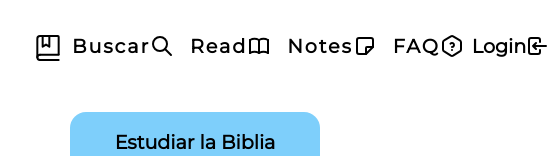
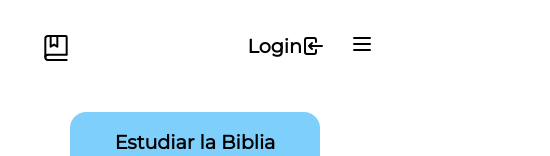
Before and after one commit to Atticus64/BibleApp, a SvelteKit app: page / in a window 390 px wide. Shown: the top 156 px of the page, 550 px wide, since content can reach past the window. Built offline with nearby package versions, Linux system fonts and the light colour scheme.

Commit message:
feat: better mobile layout and icons

```diff
--- a/src/routes/Header.svelte
+++ b/src/routes/Header.svelte
@@ -1,6 +1,11 @@
 <script>
 	import { page } from '$app/stores';
-	import github from '$lib/images/github.svg';
+	import { fade } from 'svelte/transition';
+
+	let mobileMenu = false;
+	function handleClick() {
+		mobileMenu = !mobileMenu;
+	}
 </script>
 
 <header>
@@ -40,11 +45,52 @@
 			></a
 		>
 	</div>
-	<nav class="">
+
+	<button class="btn-mobile" on:click={handleClick}>
+		<svg
+			xmlns="http://www.w3.org/2000/svg"
+			class="icon icon-tabler icon-tabler-menu-2"
+			width="24"
+			height="24"
+			viewBox="0 0 24 24"
+			stroke-width="2"
+			stroke="currentColor"
+			fill="none"
+			stroke-linecap="round"
+			stroke-linejoin="round"
+		>
+			<path stroke="none" d="M0 0h24v24H0z" fill="none" />
+			<path d="M4 6l16 0" />
+			<path d="M4 12l16 0" />
+			<path d="M4 18l16 0" />
+		</svg>
+	</button>
+
+	<a href="/login" class="login-a"
+		>Login <svg
+			xmlns="http://www.w3.org/2000/svg"
+			class="icon icon-tabler icon-tabler-login"
+			width="24"
+			height="24"
+			viewBox="0 0 24 24"
+			stroke-width="2"
+			stroke="currentColor"
+			fill="none"
+			stroke-linecap="round"
+			stroke-linejoin="round"
+		>
+			<path stroke="none" d="M0 0h24v24H0z" fill="none" />
+			<path d="M14 8v-2a2 2 0 0 0 -2 -2h-7a2 2 0 0 0 -2 2v12a2 2 0 0 0 2 2h7a2 2 0 0 0 2 -2v-2" />
+			<path d="M20 12h-13l3 -3m0 6l-3 -3" />
+		</svg></a
+	>
+
+	<div class={`flex flex-row nav-menu`}>
+		<nav>
 			<ul>
 				<li aria-current={$page.url.pathname === '/search' ? 'page' : undefined}>
 					<a href="/search"
-					>Buscar<svg
+						>Buscar <svg
 							xmlns="http://www.w3.org/2000/svg"
 							class="icon icon-tabler icon-tabler-search"
 							width="24"
@@ -107,8 +153,7 @@
 				</li>
 				<li aria-current={$page.url.pathname === '/about' ? 'page' : undefined}>
 					<a href="/about"
-					>FAQ
-					<svg
+						>FAQ <svg
 							width={'24px'}
 							height={'24px'}
 							viewBox="0 0 24 24"
@@ -154,7 +199,98 @@
 				>
 			</li>
 		</div>
+	</div>
 </header>
+
+{#if mobileMenu}
+	<nav transition:fade={{ duration: 400 }} class="flex mobile-layout">
+		<li class="link" aria-current={$page.url.pathname === '/search' ? 'page' : undefined}>
+			<a href="/search"
+				>Buscar<svg
+					xmlns="http://www.w3.org/2000/svg"
+					class="icon icon-tabler icon-tabler-search"
+					width="24"
+					height="24"
+					viewBox="0 0 24 24"
+					stroke-width="2"
+					stroke="currentColor"
+					fill="none"
+					stroke-linecap="round"
+					stroke-linejoin="round"
+				>
+					<path stroke="none" d="M0 0h24v24H0z" fill="none" />
+					<path d="M10 10m-7 0a7 7 0 1 0 14 0a7 7 0 1 0 -14 0" />
+					<path d="M21 21l-6 -6" />
+				</svg></a
+			>
+		</li>
+		<li class="link" aria-current={$page.url.pathname.includes('/chapter') ? 'page' : undefined}>
+			<a href="/chapter/rv1960/genesis/1"
+				>Read <svg
+					width="24px"
+					height="24px"
+					xmlns="http://www.w3.org/2000/svg"
+					viewBox="0 0 24 24"
+					stroke-width="2"
+					stroke="currentColor"
+					fill="none"
+					stroke-linecap="round"
+					stroke-linejoin="round"
+				>
+					<path stroke="none" d="M0 0h24v24H0z" fill="none" />
+					<path d="M3 19a9 9 0 0 1 9 0a9 9 0 0 1 9 0" />
+					<path d="M3 6a9 9 0 0 1 9 0a9 9 0 0 1 9 0" />
+					<path d="M3 6l0 13" />
+					<path d="M12 6l0 13" />
+					<path d="M21 6l0 13" />
+				</svg></a
+			>
+		</li>
+		<li class="link" aria-current={$page.url.pathname === '/notes' ? 'page' : undefined}>
+			<a href="/notes"
+				>Notes <svg
+					xmlns="http://www.w3.org/2000/svg"
+					width="24"
+					height="24"
+					viewBox="0 0 24 24"
+					stroke-width="2"
+					stroke="currentColor"
+					fill="none"
+					stroke-linecap="round"
+					stroke-linejoin="round"
+				>
+					<path stroke="none" d="M0 0h24v24H0z" fill="none" />
+					<path d="M13 20l7 -7" />
+					<path
+						d="M13 20v-6a1 1 0 0 1 1 -1h6v-7a2 2 0 0 0 -2 -2h-12a2 2 0 0 0 -2 2v12a2 2 0 0 0 2 2h7"
+					/>
+				</svg></a
+			>
+		</li>
+		<li class="link" aria-current={$page.url.pathname === '/about' ? 'page' : undefined}>
+			<a href="/about"
+				>FAQ
+				<svg
+					width={'24px'}
+					height={'24px'}
+					viewBox="0 0 24 24"
+					stroke-width="2"
+					stroke="currentColor"
+					fill="none"
+					stroke-linecap="round"
+					stroke-linejoin="round"
+				>
+					<path stroke="none" d="M0 0h24v24H0z" fill="none" />
+					<path
+						d="M19.875 6.27c.7 .398 1.13 1.143 1.125 1.948v7.284c0 .809 -.443 1.555 -1.158 1.948l-6.75 4.27a2.269 2.269 0 0 1 -2.184 0l-6.75 -4.27a2.225 2.225 0 0 1 -1.158 -1.948v-7.285c0 -.809 .443 -1.554 1.158 -1.947l6.75 -3.98a2.33 2.33 0 0 1 2.25 0l6.75 3.98h-.033z"
+					/>
+					<path d="M12 16v.01" />
+					<path d="M12 13a2 2 0 0 0 .914 -3.782a1.98 1.98 0 0 0 -2.414 .483" />
+				</svg>
+			</a>
+		</li>
+	</nav>
+{/if}
 
 <style>
 	header {
@@ -173,8 +309,14 @@
 
 	.corner a {
 		display: flex;
+		flex-direction: row;
 		align-items: center;
+		align-content: center;
 		justify-content: center;
+	}
+
+	.login-a {
+		display: none;
 	}
 
 	li {
@@ -221,7 +363,63 @@
 		color: #175d93;
 	}
 
+	.btn-mobile {
+		display: none;
+	}
+
 	nav a:hover {
 		color: #175d93;
 	}
+
+	@media (max-width: 620px) {
+		.nav-menu {
+			display: none;
+		}
+
+		.corner {
+			position: fixed;
+			left: 0;
+			padding-left: 1rem;
+			display: block;
+		}
+
+		.btn-mobile {
+			position: fixed;
+			right: 0;
+			padding-right: 1rem;
+			display: block;
+		}
+
+		.login-a {
+			position: fixed;
+			display: flex;
+			align-items: center;
+			right: 0;
+			margin-right: 4rem;
+		}
+
+		.mobile-layout {
+			display: grid;
+			margin: 0;
+			width: 100%;
+			padding: 0;
+			animation-delay: 2ms;
+			transition: all 0.4s;
+			font-size: x-large;
+		}
+
+		.link {
+			display: grid;
+			place-content: center;
+			width: 100vw;
+			margin: 0.3rem;
+			font-size: larger;
+		}
+
+		header {
+			height: 3rem;
+			display: block;
+			font-size: larger;
+		}
+	}
 </style>
```
Lines whose indentation alone changed are shown as unchanged.
